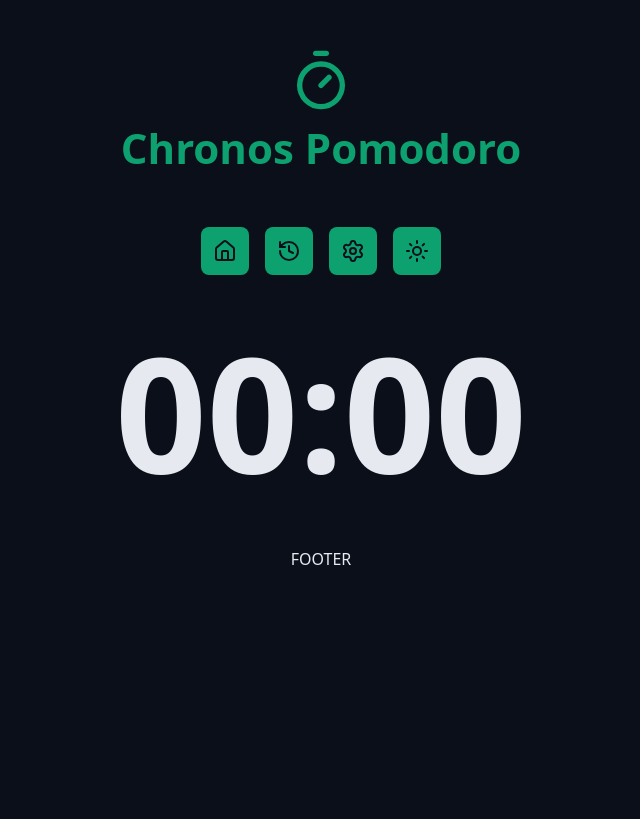
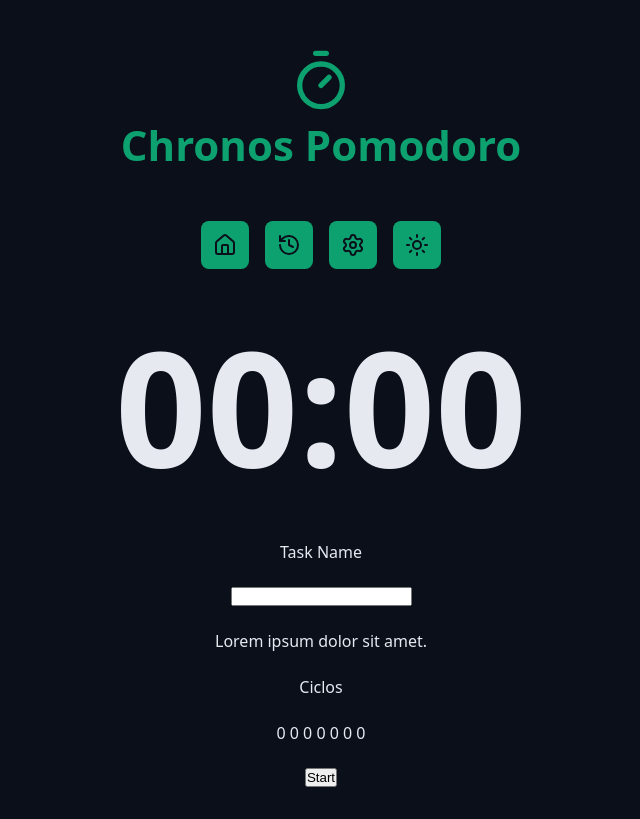
Before and after one commit to dudumendes/chronos-pomodoro, a React (Vite) app: page / in a window 1280 px wide. Shown: the whole page, without its empty margins (319-959 px from the left). Built offline with nearby package versions, Linux system fonts and the light colour scheme.

Commit message:
first form version

```diff
--- a/src/App.tsx
+++ b/src/App.tsx
@@ -24,7 +24,25 @@ export function App() {
       </Container>
 
       <Container>
-        <section>FOOTER</section>
+        <form className="form" action="">
+          <div className="formRow">
+            <label htmlFor="taskName">Task Name</label>
+            <input type="text" id="taskName" name="taskName" />
+          </div>
+
+          <div className="formRow">
+            <p>Lorem ipsum dolor sit amet.</p>
+          </div>
+
+          <div className="formRow">
+            <p>Ciclos</p>
+            <p>0 0 0 0 0 0 0 </p>
+          </div>
+
+          <div className="formRow">
+            <button type="submit">Start</button>
+          </div>
+        </form>
       </Container>
     </>
   );
--- a/src/styles/global.css
+++ b/src/styles/global.css
@@ -15,5 +15,20 @@ body {
     "Segoe UI Symbol";
   background: var(--gray-900);
   color: var(--text-default);
-  line-height: 1.5;
 }
+
+.form {
+  display: flex;
+  flex-direction: column;
+  align-items: center;
+  justify-content: center;
+  gap: 2.4rem;
+}
+
+.formRow {
+  display: flex;
+  flex-direction: column;
+  align-items: center;
+  justify-content: center;
+  gap: 2.4rem;
+}
```
